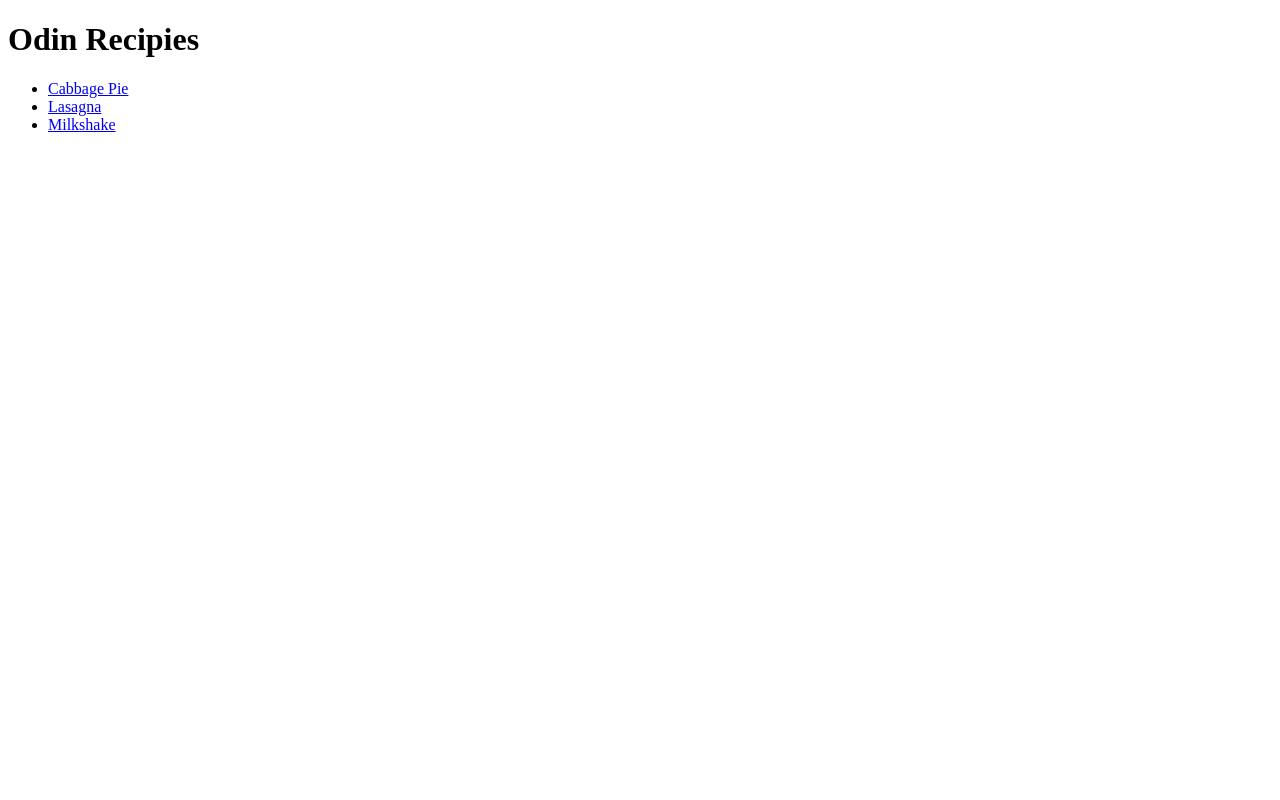
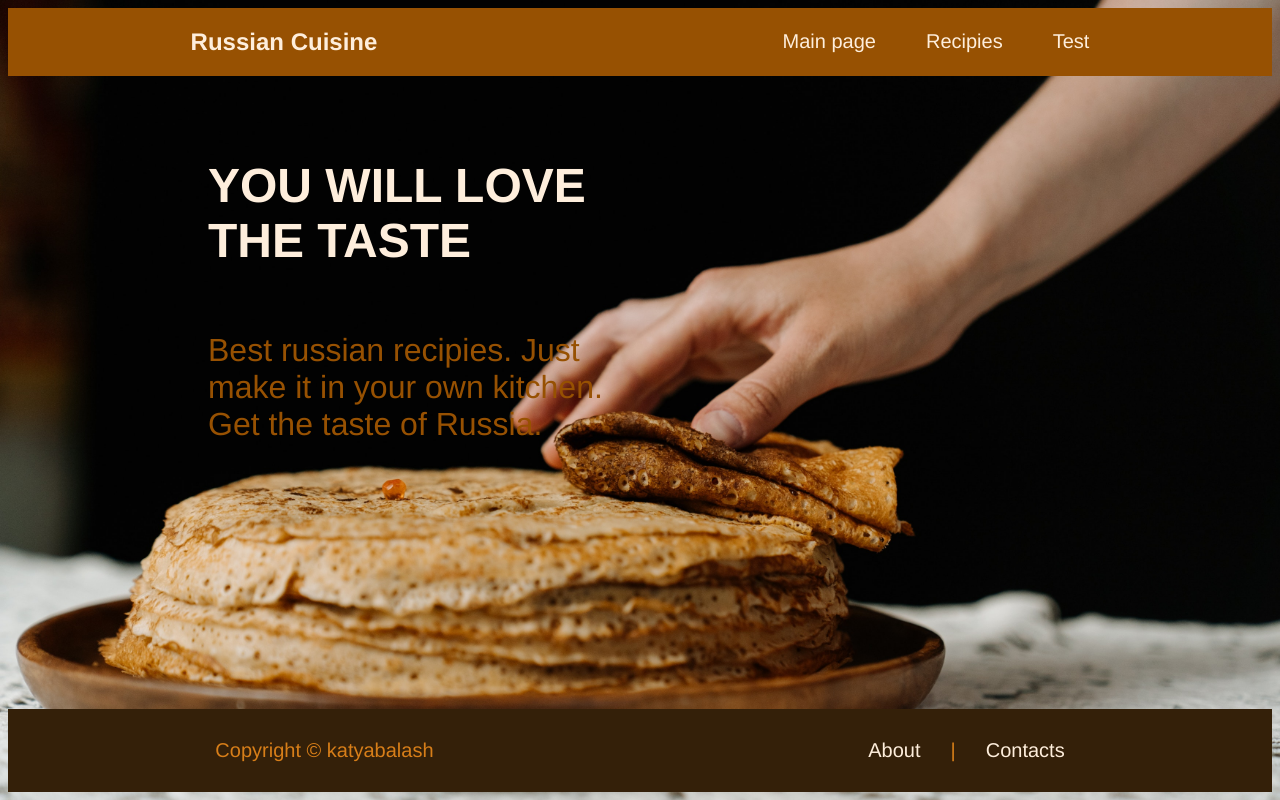
Before and after one commit to ekat-velaz/recipie, a plain HTML site: page index.html in a window 1280 px wide. Drawn offline with Linux system fonts and the light colour scheme.

Commit message:
Add main page

```diff
--- a/index.html
+++ b/index.html
@@ -1,15 +1,32 @@
 <!DOCTYPE html>
 <html lang="en-US">
     <head>
-        <title>Odin Recipies</title>
+        <title>Russian Cuisine</title>
         <meta charset="UTF-8">
+        <link rel="stylesheet" href="style.css">
     </head>
-    <body>
-        <h1>Odin Recipies</h1>
-        <ul>
-        <li><a href="./recipies/cabbage_pie.html">Cabbage Pie</a></li>
-        <li><a href="./recipies/lasagna.html">Lasagna</a></li>
-        <li><a href="./recipies/milkshake.html">Milkshake</a></li>
-        </ul>
-    </body>
+<body class="main">
+    <div class="container">
+        <nav class="navigation">
+            <h1 class="logo">Russian Cuisine</h1>
+            <ul class="menue">
+                <li><a href="index.html">Main page</a></li>
+                <li><a href="recepies.html">Recipies</a></li>
+                <li><a href="test.html">Test</a></li>
+            </ul>
+        </nav>
+        <div class="hero">
+          <h1 class="hero-header">YOU WILL LOVE THE TASTE</h1>
+          <p class="hero-text"> Best russian recipies. Just make it in your own kitchen. Get the taste of Russia.</p>
+        </div>
+        <footer class="footer">
+            <p>Copyright &copy; katyabalash</p>
+            <ul class="footer-menue">
+                <li><a href="about.html">About</a></li>
+                <li>|</li>
+                <li><a href="contacts.html">Contacts</a></li>
+            </ul>
+        </footer>
+    </div>
+</body>
 </html>
```
